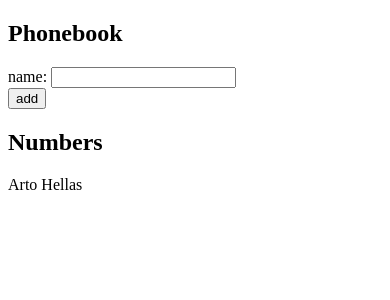
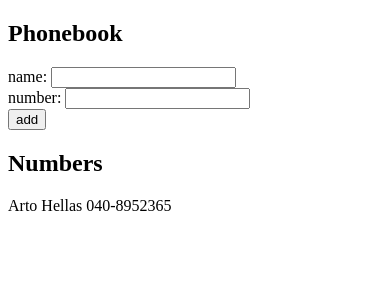
Before and after one commit to vinnoangel/FullStackOpen, a React (Vite) app in the folder part2/Phonebook/: page / in a window 390 px wide. Shown: the top 300 px of the page. Built offline with nearby package versions, Linux system fonts and the light colour scheme.

Commit message:
Refactored the application to  allow users to add phone numbers to the phone book. This completes exercise 2.8 of part2

```diff
--- a/part2/Phonebook/src/App.jsx
+++ b/part2/Phonebook/src/App.jsx
@@ -2,11 +2,13 @@
 
 const App = () => {
   const [persons, setPersons] = useState([
-    { name: 'Arto Hellas' }
+    { name: 'Arto Hellas', number: '040-8952365' }
   ])
   const [newName, setNewName] = useState('')
+  const [newNumber, setNewNumber] = useState('')
 
   const handleNameChange = (event) => setNewName(event.target.value)
+  const handleNumberChange = (event) => setNewNumber(event.target.value)
 
   const addPhonebook = (event) => {
     event.preventDefault()
@@ -15,25 +17,26 @@
       return
     }
     const newPhonebook = {
-      name: newName
+      name: newName,
+      number: newNumber
     }
     setPersons(persons.concat(newPhonebook))
     setNewName('')
+    setNewNumber('')
   }
 
   return (
     <div>
       <h2>Phonebook</h2>
       <form onSubmit={addPhonebook}>
-        <div>
-          name: <input value={newName} onChange={handleNameChange} />
-        </div>
+        <div>name: <input value={newName} onChange={handleNameChange} /></div>
+        <div>number: <input value={newNumber} onChange={handleNumberChange} /></div>
         <div>
           <button type="submit">add</button>
         </div>
       </form>
       <h2>Numbers</h2>
-      {persons.map(person => <div key={person.name + Math.random()}>{person.name}</div>)}
+      {persons.map(person => <div key={person.name + Math.random()}>{person.name} {person.number}</div>)}
     </div>
   )
 }
```
